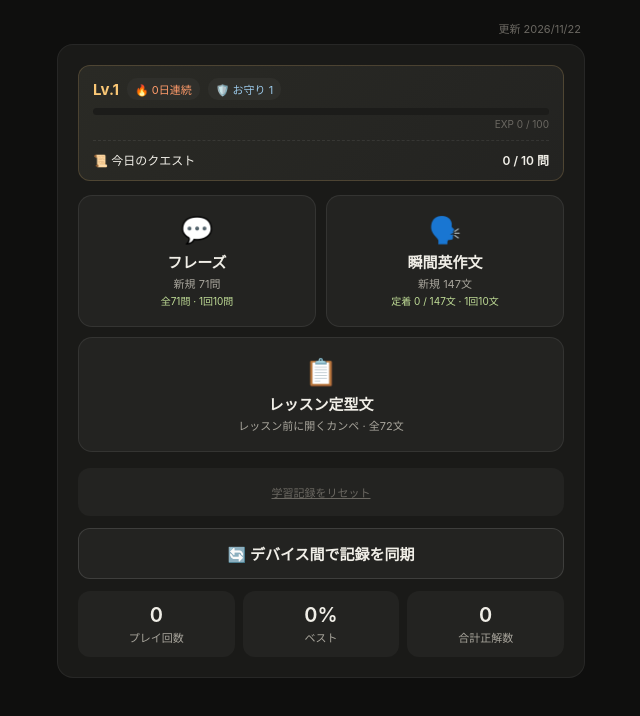
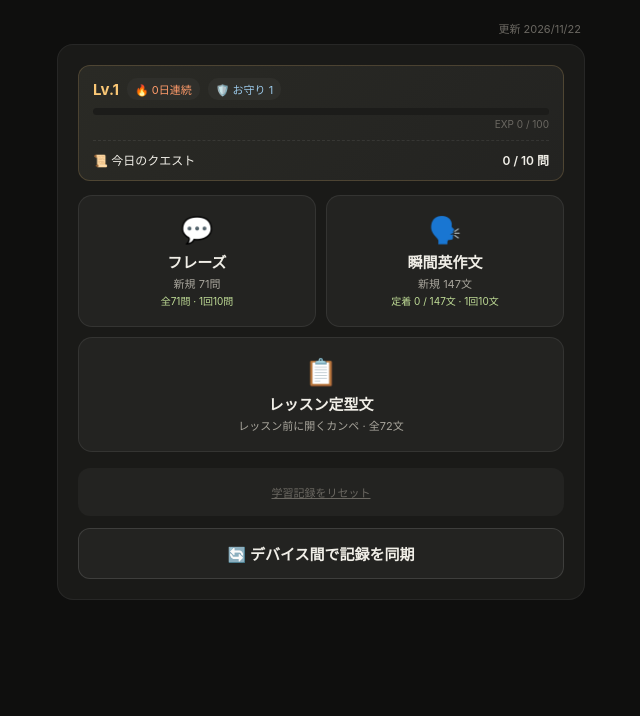
Before and after one commit to YukiInoue06/yuki_english_made_from_cloude, a plain HTML site: page index.html in a window 1280 px wide. Shown: the whole page, without its empty margins (319-959 px from the left). Drawn offline with Linux system fonts and the light colour scheme.

Commit message:
ホーム下部のプレイ回数・ベスト・合計正解数の表示を削除
- 表示のみ削除し、stats の記録自体は継続（別端末での初回EXP引き継ぎに使用）

Co-Authored-By: Claude Opus 5 <noreply@anthropic.com>
Claude-Session: https://claude.ai/code/session_01PniNfU2U2DQRzvedeckADc

```diff
--- a/index.html
+++ b/index.html
@@ -1407,20 +1407,6 @@ function renderHome() {
 
     <button class="btn" id="syncBtn" style="margin-top:12px;">🔄 デバイス間で記録を同期</button>
 
-    <div class="stats" style="margin-top: 12px;">
-      <div class="stat">
-        <div class="stat-num">${stats.played}</div>
-        <div class="stat-lbl">プレイ回数</div>
-      </div>
-      <div class="stat">
-        <div class="stat-num">${stats.best}%</div>
-        <div class="stat-lbl">ベスト</div>
-      </div>
-      <div class="stat">
-        <div class="stat-num">${stats.totalCorrect}</div>
-        <div class="stat-lbl">合計正解数</div>
-      </div>
-    </div>
   `;
 }
 
```
